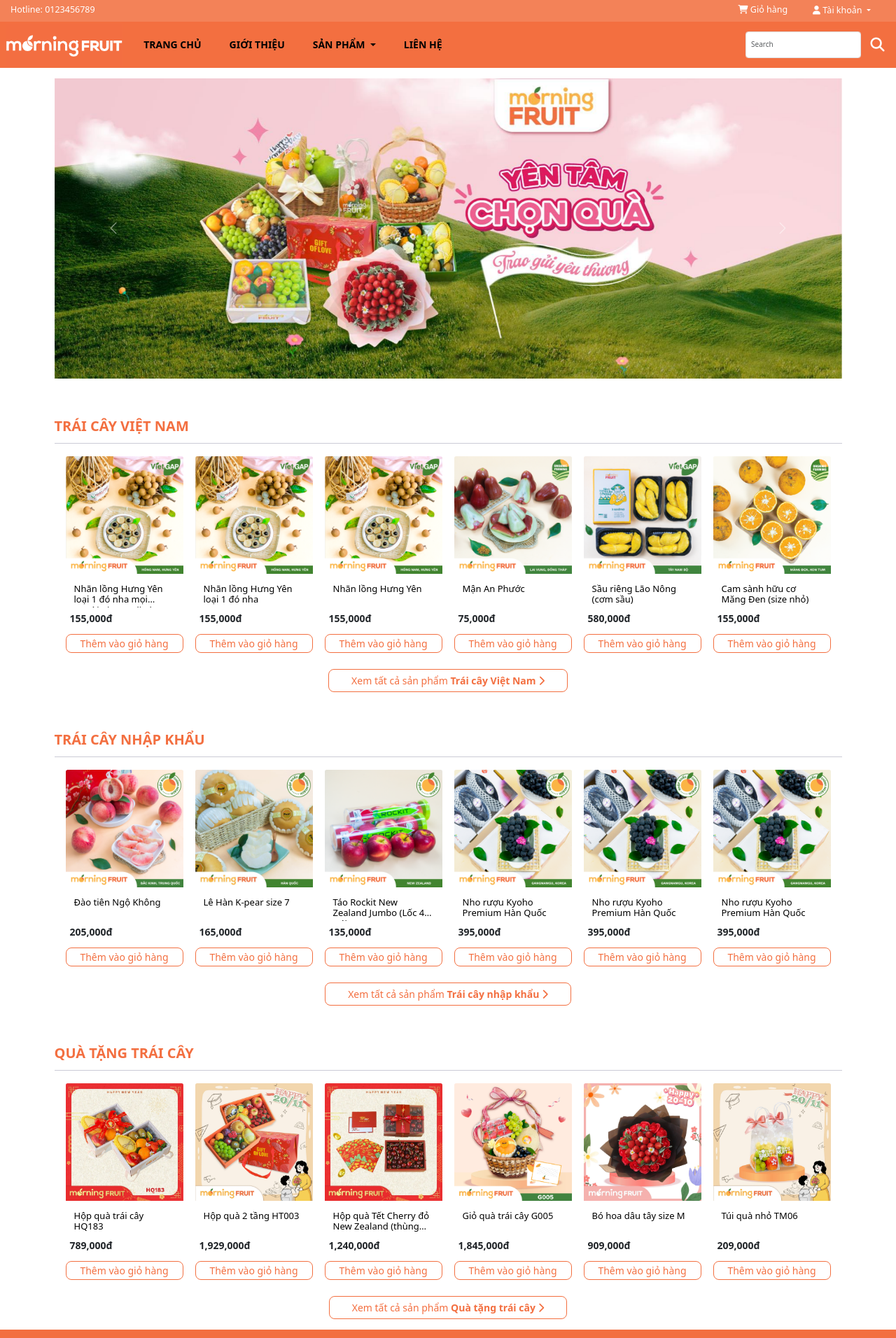
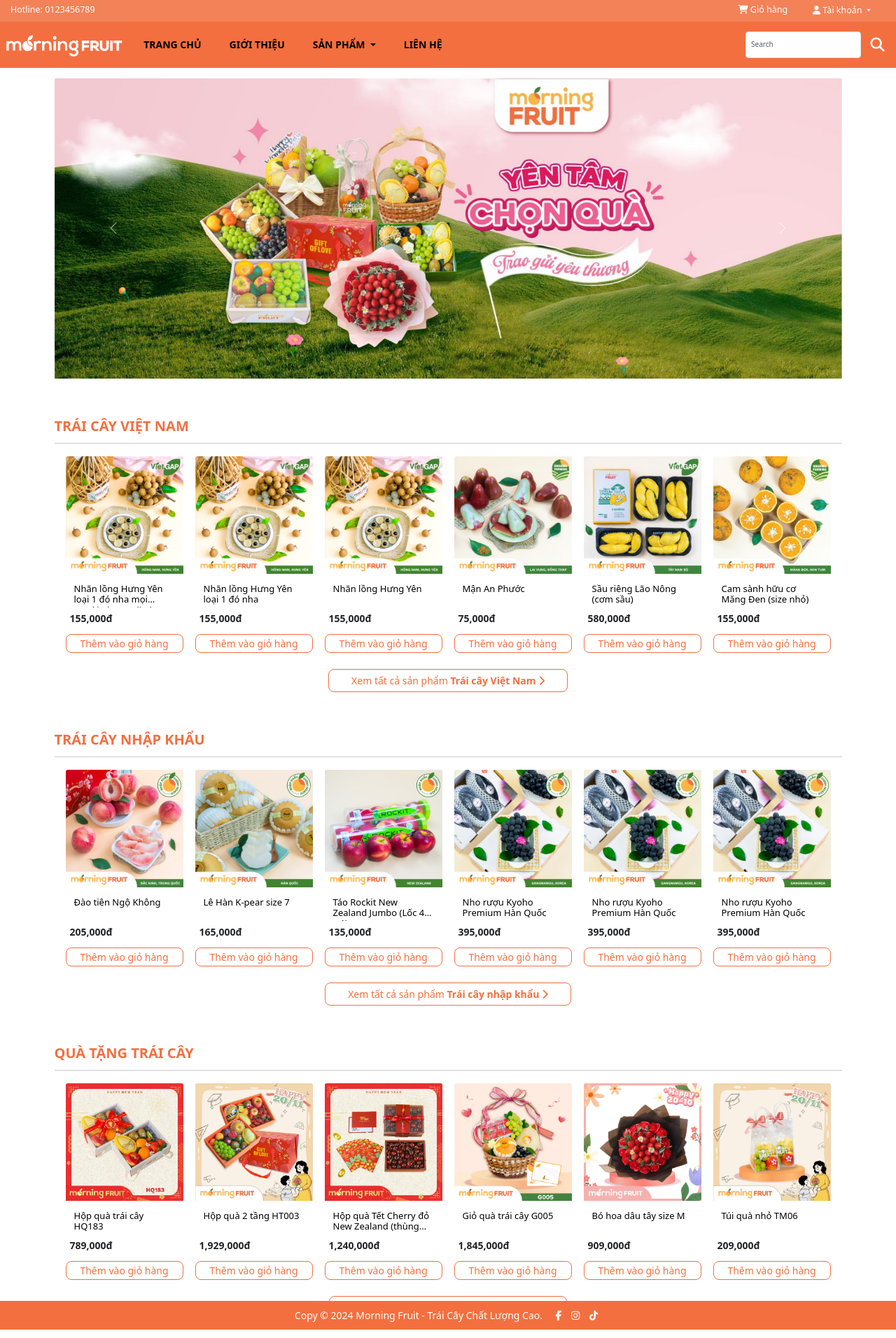
Before and after one commit to DMonkey2943/ct27502-project, a PHP site: page /index.php in a window 1280 px wide. Shown: the top 1912 px of the page at 70% size. Run offline with PHP 8.4, Linux system fonts and the light colour scheme; some libraries are stand-ins or nearby versions.

Commit message:
updated css

```diff
--- a/public/css/base.css
+++ b/public/css/base.css
@@ -23,6 +23,8 @@
     font-family: Verdana, Geneva, Tahoma, sans-serif;
     background-color: var(--white-color);
     box-sizing: border-box;
+    position: relative;
+    min-height: 100%;
 }
 
 
--- a/public/css/main.css
+++ b/public/css/main.css
@@ -295,9 +295,11 @@
     background-color: var(--primary-color);
     color: var(--white-color);
     margin: 0;
-    /* height: 50px; */
     font-size: 1.4rem;
     padding: 10px 0;
+    position: absolute;
+    bottom: 0;
+    width: 100%;
 }
 
 .sn-icon {
```
